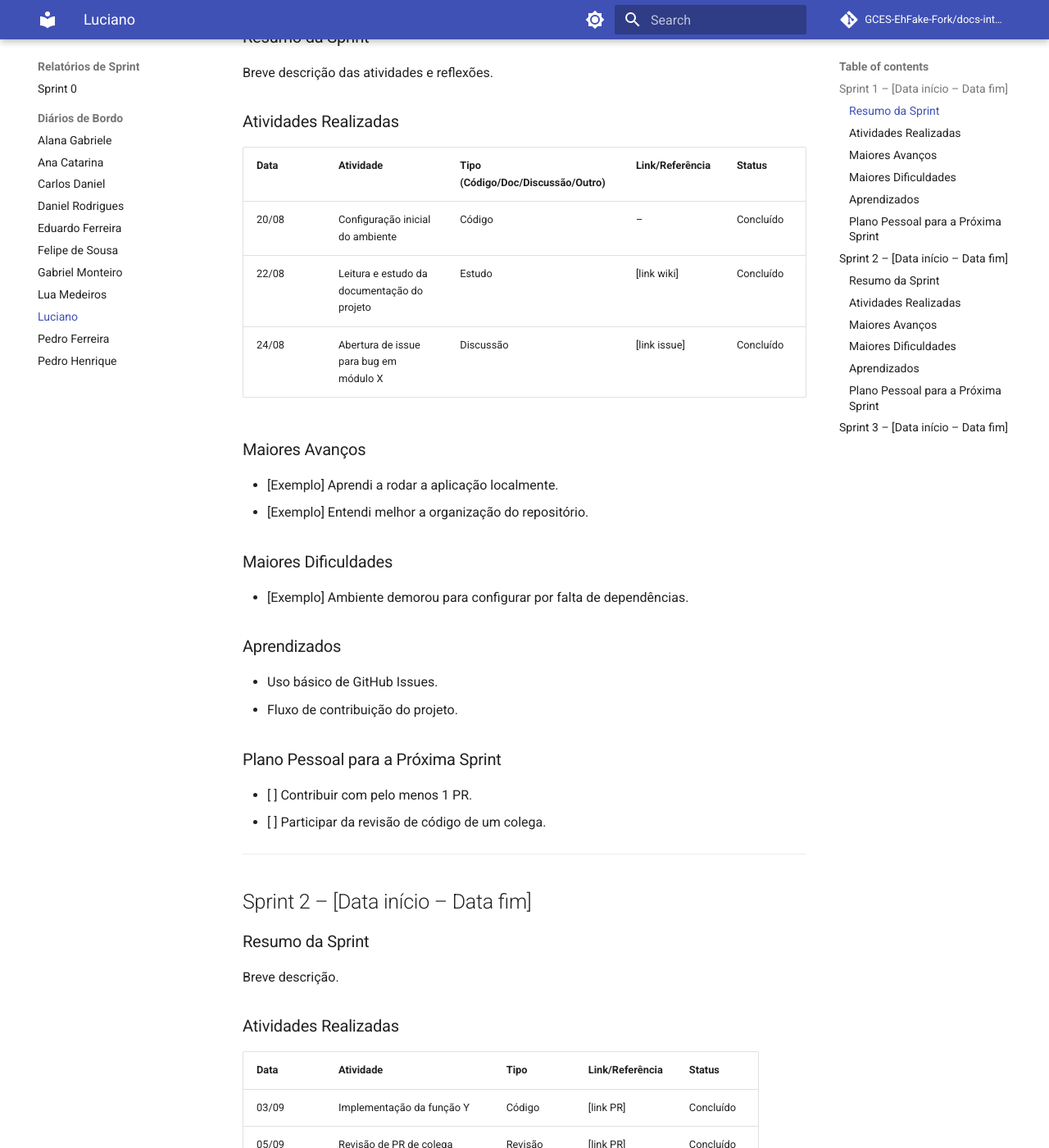
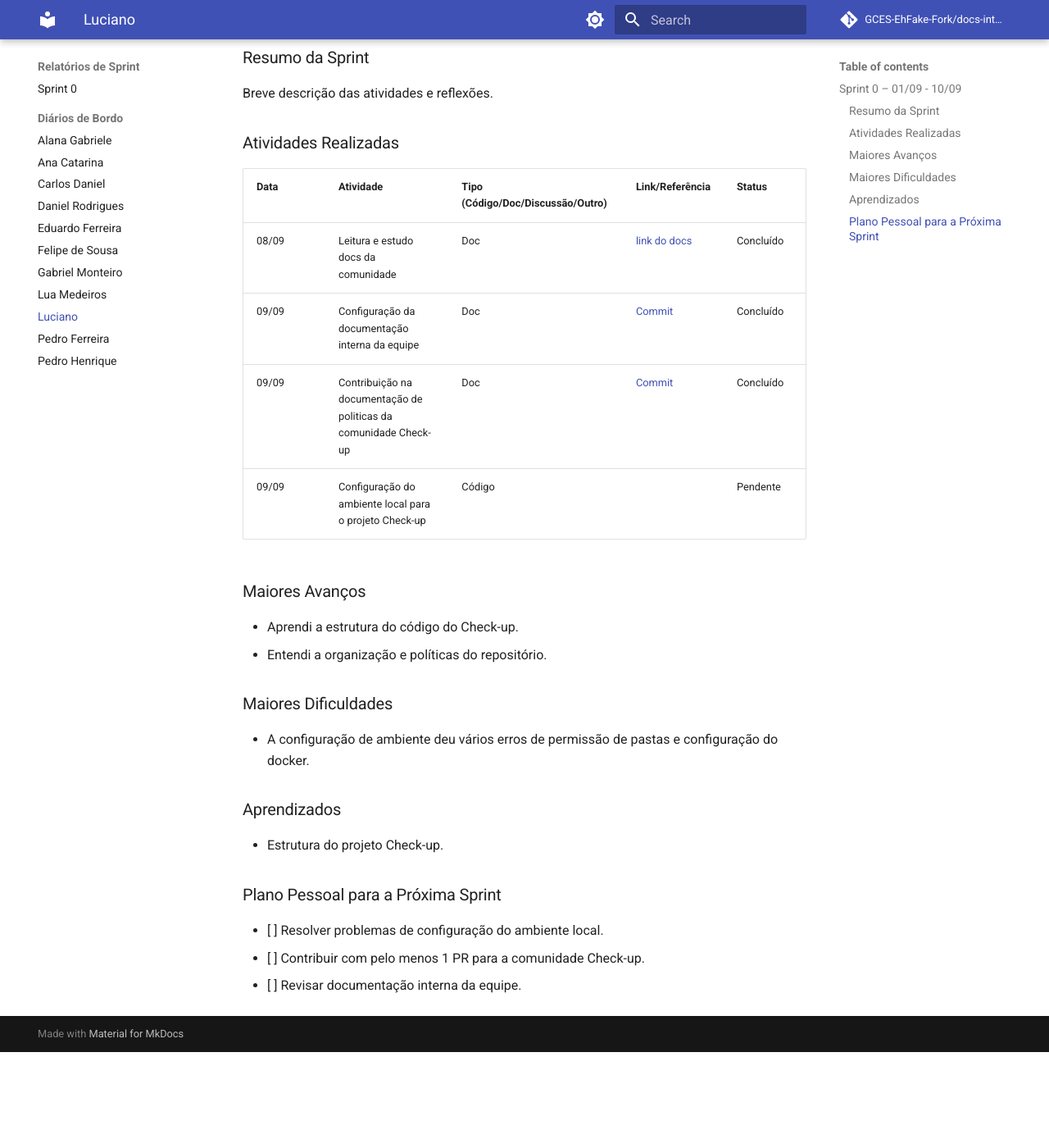
Before and after one commit to GCES-EhFake-Fork/docs-interno, an MkDocs documentation site: the page built from docs/diarios/diarioLuciano.md, in a window 1280 px wide and 1400 px high, scrolled down 366 px. Shown: the whole window at 82% size. Built offline with MkDocs 1.6.1 and Material for MkDocs 9.7.7, drawn with Linux system fonts in a browser that asks for light colours; comment, search, counter and statistics services are not loaded; after the commit the page ends 1649 px from its top, so only the background shows below that; some of the changed text lies outside the part shown.

Commit message:
docs (diario): adiciona sprint 0 Luciano

```diff
--- a/docs/diarios/diarioLuciano.md
+++ b/docs/diarios/diarioLuciano.md
@@ -1,12 +1,12 @@
-# Diário de Bordo – \[Nome do(a) Aluno(a)]
+# Diário de Bordo – Luciano de Freitas
 
-**Disciplina:** \[Nome da disciplina]
-**Equipe:** \[Nome/Identificação da equipe]
-**Comunidade/Projeto de Software Livre:** \[Nome do projeto/comunidade]
+**Disciplina:** Gerência e Configuração de Software
+**Equipe:** WebScrapping
+**Comunidade/Projeto de Software Livre:** É Fake
 
 ---
 
-## Sprint 1 – \[Data início – Data fim]
+## Sprint 0 – 01/09 - 10/09
 
 ### Resumo da Sprint
 
@@ -16,65 +16,27 @@ Breve descrição das atividades e reflexões.
 
 | Data  | Atividade                                   | Tipo (Código/Doc/Discussão/Outro) | Link/Referência | Status    |
 | ----- | ------------------------------------------- | --------------------------------- | --------------- | --------- |
-| 20/08 | Configuração inicial do ambiente            | Código                            | –               | Concluído |
-| 22/08 | Leitura e estudo da documentação do projeto | Estudo                            | \[link wiki]    | Concluído |
-| 24/08 | Abertura de issue para bug em módulo X      | Discussão                         | \[link issue]   | Concluído |
+| 08/09 | Leitura e estudo docs da comunidade            | Doc                            | [link do docs](https://github.com/GCES-EhFake-Fork/docs-interno)              | Concluído |
+| 09/09 | Configuração da documentação interna da equipe | Doc                            | [Commit](https://github.com/GCES-EhFake-Fork/docs-interno/commit/b7723a9994c10133bc0295a7cef5dc8548aa0f28)   | Concluído |
+| 09/09 | Contribuição na documentação de politicas da comunidade Check-up      | Doc                         | [Commit](https://github.com/GCES-EhFake-Fork/docs-interno/commit/0c56d36457879a11609097a185cca915c053d18b)   | Concluído |
+| 09/09 | Configuração do ambiente local para o projeto Check-up | Código | | Pendente |
 
 ### Maiores Avanços
 
-* \[Exemplo] Aprendi a rodar a aplicação localmente.
-* \[Exemplo] Entendi melhor a organização do repositório.
+* Aprendi a estrutura do código do Check-up.
+* Entendi a organização e políticas do repositório.
 
 ### Maiores Dificuldades
 
-* \[Exemplo] Ambiente demorou para configurar por falta de dependências.
+* A configuração de ambiente deu vários erros de permissão de pastas e configuração do docker.
 
 ### Aprendizados
 
-* Uso básico de GitHub Issues.
-* Fluxo de contribuição do projeto.
+* Estrutura do projeto Check-up.
+
 
 ### Plano Pessoal para a Próxima Sprint
 
-* [ ] Contribuir com pelo menos 1 PR.
-* [ ] Participar da revisão de código de um colega.
-
----
-
-## Sprint 2 – \[Data início – Data fim]
-
-### Resumo da Sprint
-
-Breve descrição.
-
-### Atividades Realizadas
-
-| Data  | Atividade                   | Tipo    | Link/Referência | Status    |
-| ----- | --------------------------- | ------- | --------------- | --------- |
-| 03/09 | Implementação da função Y   | Código  | \[link PR]      | Concluído |
-| 05/09 | Revisão de PR de colega     | Revisão | \[link PR]      | Concluído |
-| 08/09 | Atualização de documentação | Doc     | \[link wiki]    | Parcial   |
-
-### Maiores Avanços
-
-* \[Exemplo] Primeiro PR aceito pela comunidade.
-
-### Maiores Dificuldades
-
-* Dificuldade com testes automatizados.
-
-### Aprendizados
-
-* Melhoria no uso de Git (branches, rebase).
-* Importância de escrever commits claros.
-
-### Plano Pessoal para a Próxima Sprint
-
-* [ ] Melhorar conhecimento em testes.
-* [ ] Aprofundar em Docker para rodar ambiente completo.
-
----
-
-## Sprint 3 – \[Data início – Data fim]
-
-*(Repete-se a mesma estrutura, até o final da disciplina.)*
+* [ ] Resolver problemas de configuração do ambiente local.
+* [ ] Contribuir com pelo menos 1 PR para a comunidade Check-up.
+* [ ] Revisar documentação interna da equipe.
```
